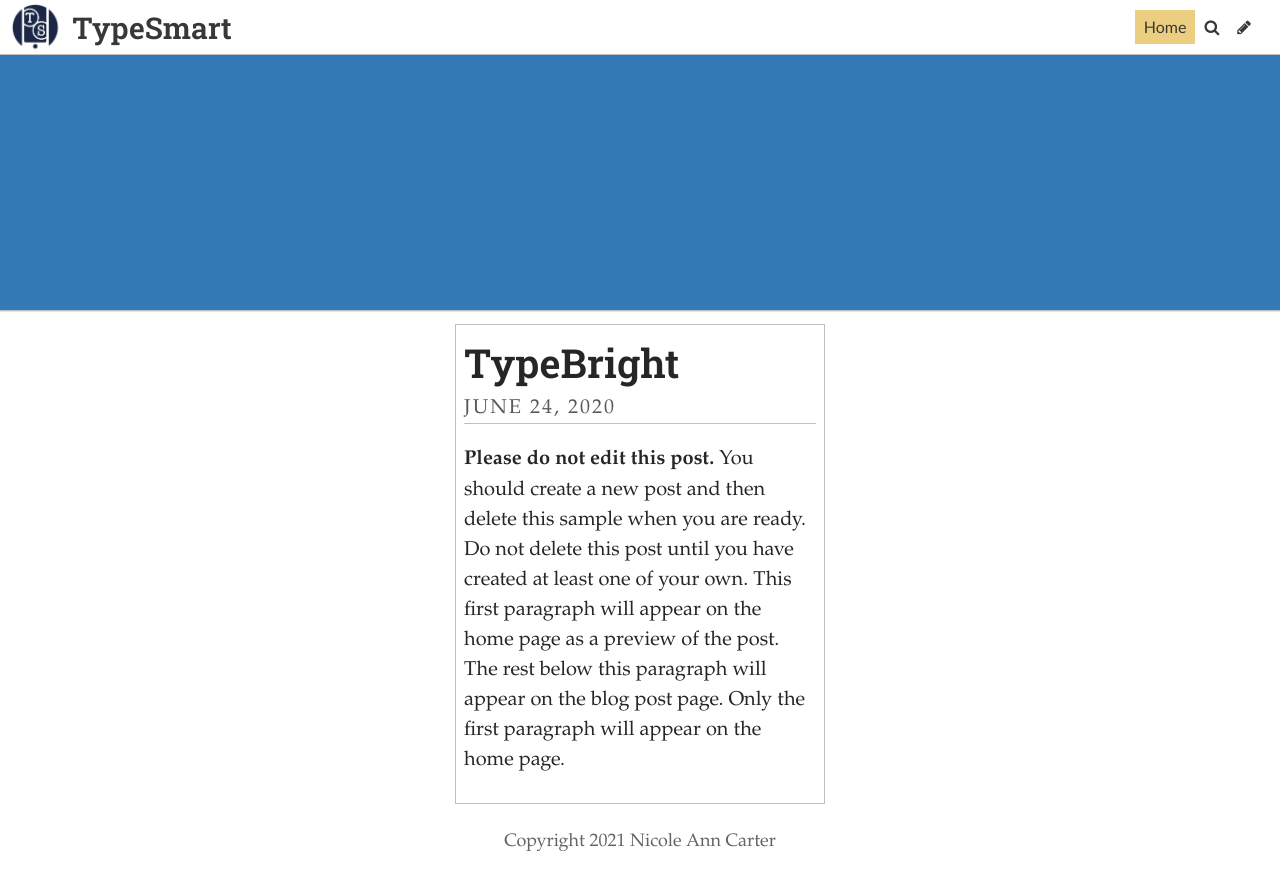
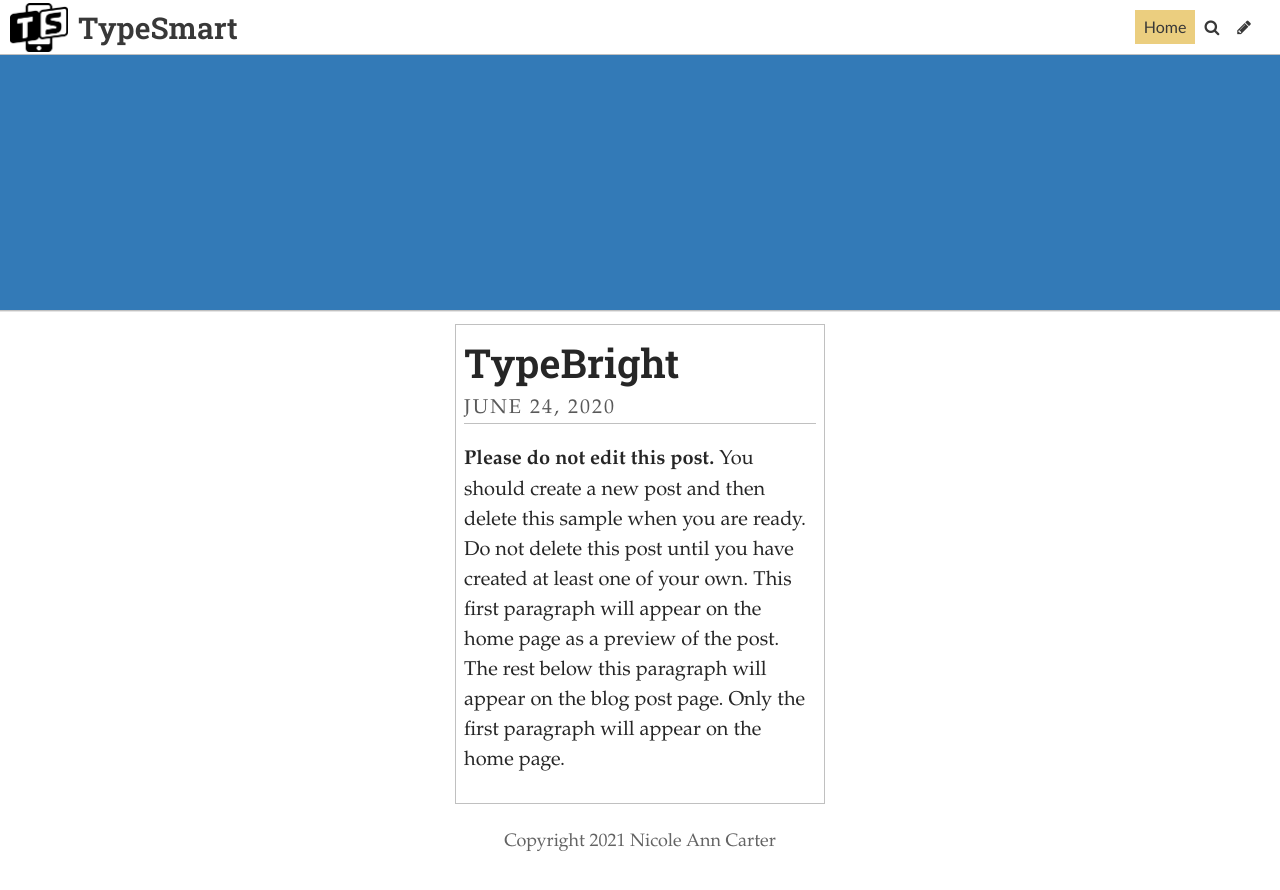
Before and after one commit to nicoleanncarter/typo-design-template, a Jekyll site: the page built from index.html, in a window 1280 px wide. Shown: the top 890 px of the page. Built offline with Jekyll 4.4.1, drawn with Linux system fonts in a browser that asks for light colours; some web fonts are replaced; the list of posts is cut into pages by our own code.

Commit message:
Update Settings “general”

```diff
--- a/_data/settings.yml
+++ b/_data/settings.yml
@@ -6,7 +6,7 @@ header_text: ""
 header_text_color: "#ffffff"
 bannerheight: 20vmax
 navbarheight: 55px
-logo: ../uploads/screenshot-2021-10-04-at-21.04.09.png
+logo: ../uploads/untitled-15.png
 favicon: /uploads/favicon.ico
 gridlayout: true
 fixednavbar: false
```
Also changed, not shown: uploads/untitled-15.png (added).
